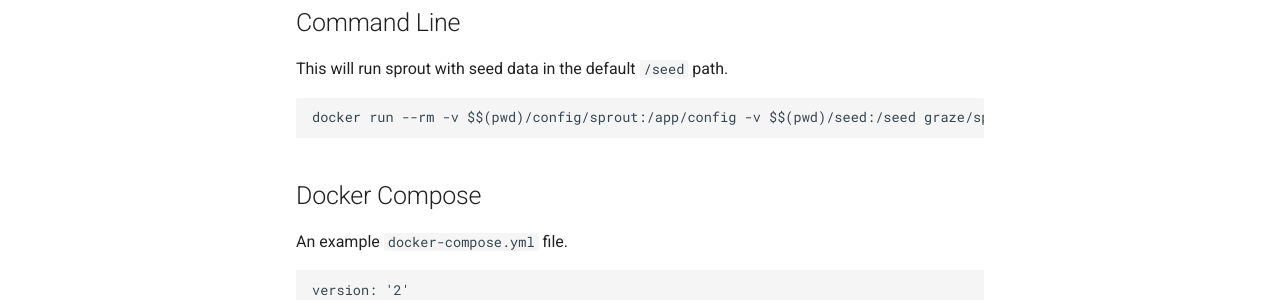
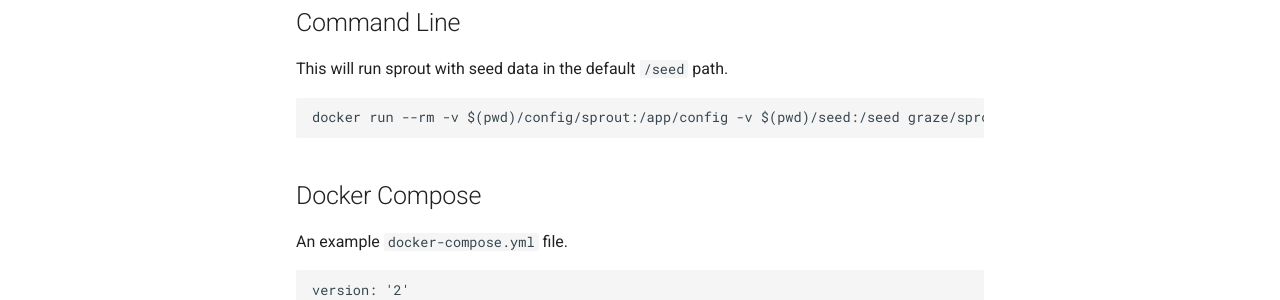
Before and after one commit to graze/sprout, an MkDocs documentation site: the page built from docs/setup/docker.md, in a window 1280 px wide and 900 px high. Shown: the part 349-649 px from the top of the window. Built offline with MkDocs 1.6.1 and Material for MkDocs 9.7.7, drawn with Linux system fonts in a browser that asks for light colours; comment, search, counter and statistics services are not loaded.

````diff
--- a/docs/setup/docker.md
+++ b/docs/setup/docker.md
@@ -13,7 +13,7 @@ You will need to mount your configuration and seed data:
 This will run sprout with seed data in the default `/seed` path.
 
 ```bash
-docker run --rm -v $$(pwd)/config/sprout:/app/config -v $$(pwd)/seed:/seed graze/sprout [command]
+docker run --rm -v $(pwd)/config/sprout:/app/config -v $(pwd)/seed:/seed graze/sprout [command]
 ```
 
 ## Docker Compose
````
